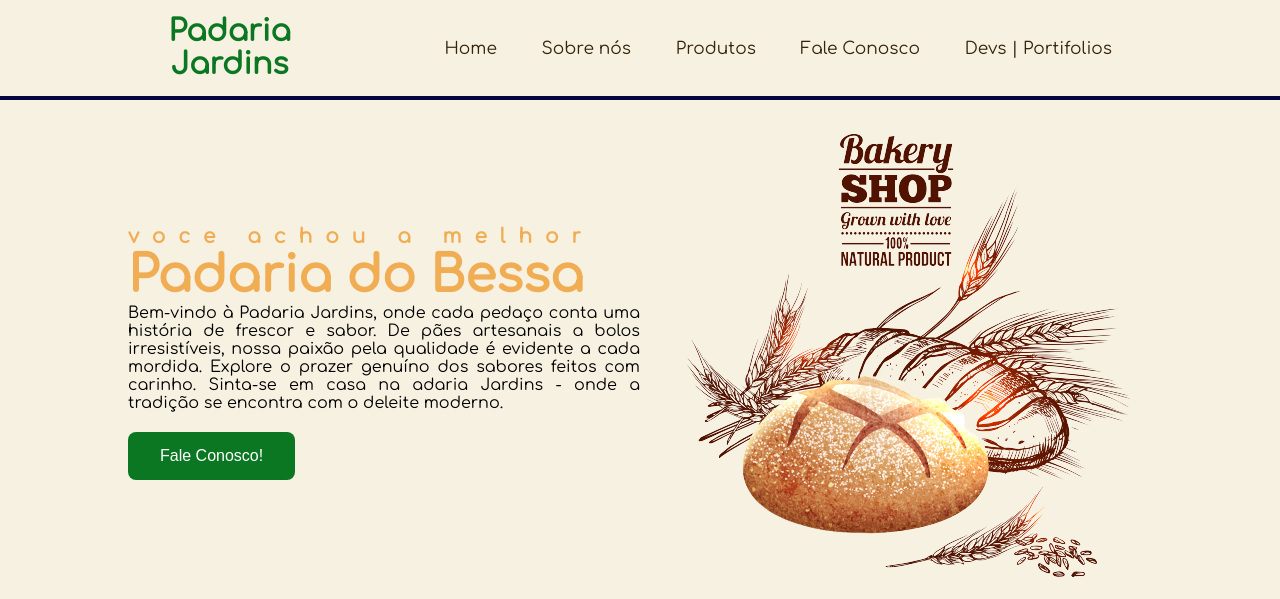
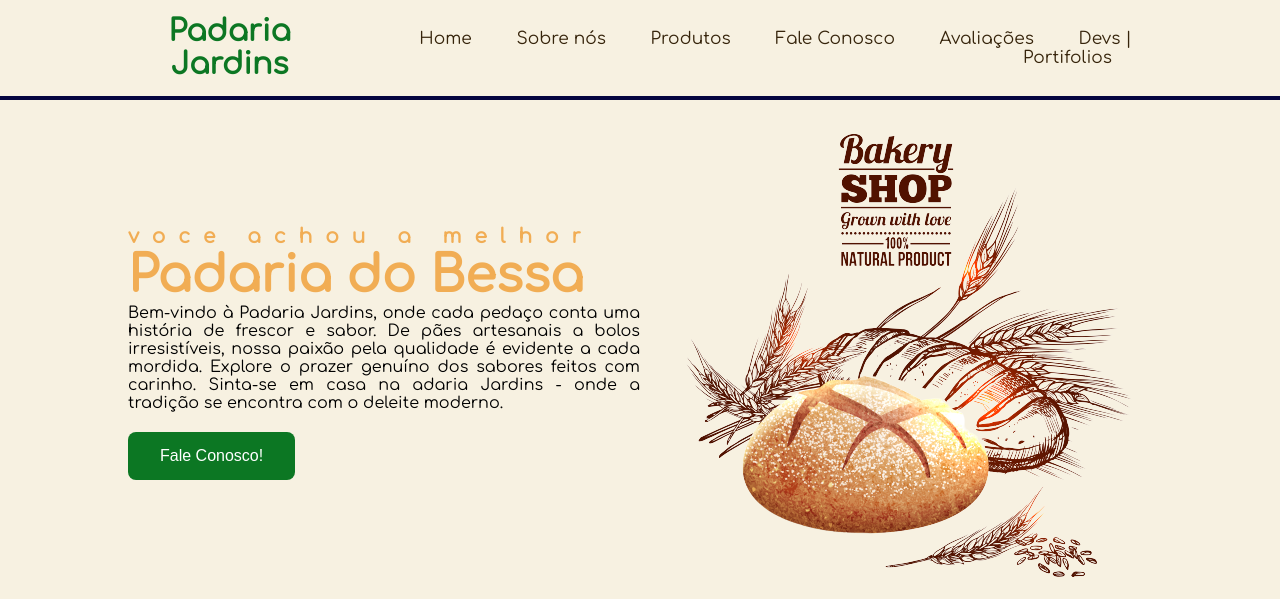
Before and after one commit to LeoFhin/Project_p1_Intro_Programacao, a Flask app: page / in a window 1280 px wide. Shown: the top 599 px of the page. Run offline with Flask 3, Linux system fonts and the light colour scheme; some web fonts are replaced.

Commit message:
Adicionando a avaliação na navbar do index

```diff
--- a/templates/index.html
+++ b/templates/index.html
@@ -23,6 +23,7 @@
             <a href="index_sobre.html">Sobre nós</a>
             <a href="index_produtos.html">Produtos</a>
             <a href="index_contato.html">Fale Conosco</a>
+            <a href="index_avaliacoes.html">Avaliações</a>
             <a href="index_portifolios.html">Devs | Portifolios</a>
         </div>
     </nav>
```
